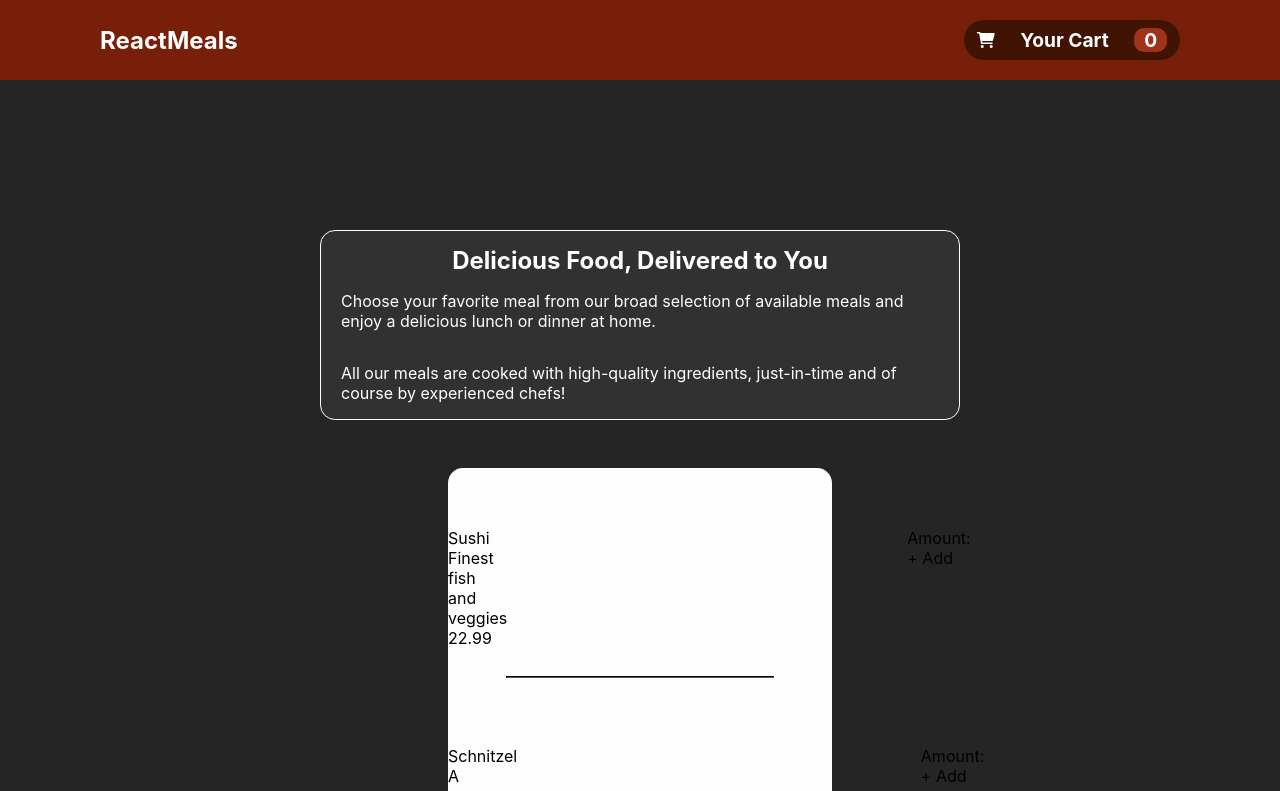
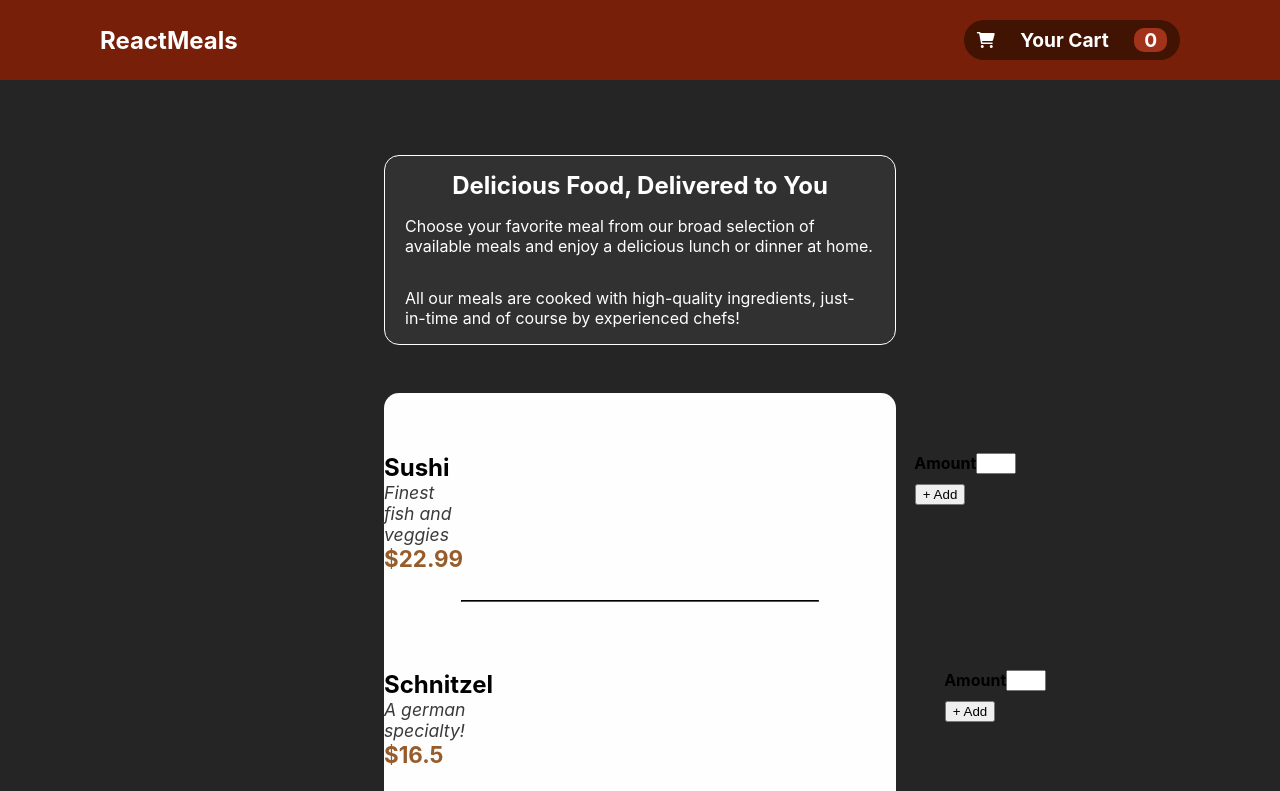
Before and after one commit to julianbordet/react-learning-project-1, a React (Create React App) app: page / in a window 1280 px wide. Shown: the top 791 px of the page. Built offline with nearby package versions, Linux system fonts and the light colour scheme.

Commit message:
finalized structure landing page, included form

```diff
--- a/src/App.css
+++ b/src/App.css
@@ -6,4 +6,5 @@
   background-color: #252525;
   position:absolute;
   width:100%;
+  height: 93.25vh;
 }
--- a/src/components/Instructions.css
+++ b/src/components/Instructions.css
@@ -8,15 +8,15 @@ p{
 }
 
 .instructions-container{
-    margin-top: 150px;
+    margin-top: 75px;
     background-color: #313131;
     display: flex;
     flex-direction: column;
     align-items: center;
     margin-left: auto;
     margin-right: auto;
-    width:50%;
-    max-width: 1000px;;
+    width:40%;
+    max-width: 800px;;
     border-radius: 15px;
     border: solid 1px white;
 }
--- a/src/components/Menu.css
+++ b/src/components/Menu.css
@@ -3,8 +3,9 @@
     display: flex;
     flex-direction: column;
     align-items: center;
-    width: 30%;
+    width: 40%;
     margin-top: 3rem;
+    padding-bottom: 3rem;
     margin-left:auto;
     margin-right:auto;
     border-radius: 15px;
--- a/src/components/MenuItem.css
+++ b/src/components/MenuItem.css
@@ -24,3 +24,48 @@ hr{
     height: 5;
     width:70%;
 }
+
+.menu-item-name{
+    font-size: 1.5rem;
+    font-weight: bold;
+}
+
+.menu-item-description{
+    color: #3a3a3a;
+    font-style: italic;
+    font-size: 1.1rem;
+}
+
+.menu-item-price{
+    font-size: 1.4rem;
+    color: #975c2b;
+    font-weight: bold;
+}
+
+.first-row{
+    width: 50%;
+    display: flex;
+    justify-content: space-between;
+    margin-bottom: 10px;
+}
+
+.first-row input{
+    width:25%;
+    min-width: 40px;
+}
+
+.item-form{
+    display:flex;
+    flex-direction: column;
+    align-items: flex-end;
+
+}
+
+.second-row{
+    display: flex;
+    justify-content: flex-end;
+}
+
+#amount-label{
+    font-weight: bold;
+}
--- a/src/components/MenuItem.js
+++ b/src/components/MenuItem.js
@@ -1,5 +1,8 @@
 import React from "react";
 import './MenuItem.css';
+
+/*<span>Amount:</span>
+<span>+ Add</span>*/
 
 const MenuItem = (props) =>{
 
@@ -7,13 +10,20 @@ const MenuItem = (props) =>{
         <React.Fragment>
             <div className='menu-item-container'>
                 <div className='first-column'>
-                    <span>{props.name}</span>
-                    <span>{props.description}</span>
-                    <span>{props.price}</span>
+                    <span className='menu-item-name'>{props.name}</span>
+                    <span className='menu-item-description'>{props.description}</span>
+                    <span className='menu-item-price'>${props.price}</span>
                 </div>
                 <div className='second-column'>
-                    <span>Amount:</span>
-                    <span>+ Add</span>
+                    <form className='item-form'>
+                        <div className='first-row'>
+                            <label htmlFor='amount' id='amount-label'>Amount</label>
+                            <input type='number' name='amount' id='amount'></input>
+                        </div>
+                        <div className='second-row'>
+                            <input type='submit' value='+ Add'></input>
+                        </div>
+                    </form>
                 </div>
             </div>
             <hr></hr>
```
